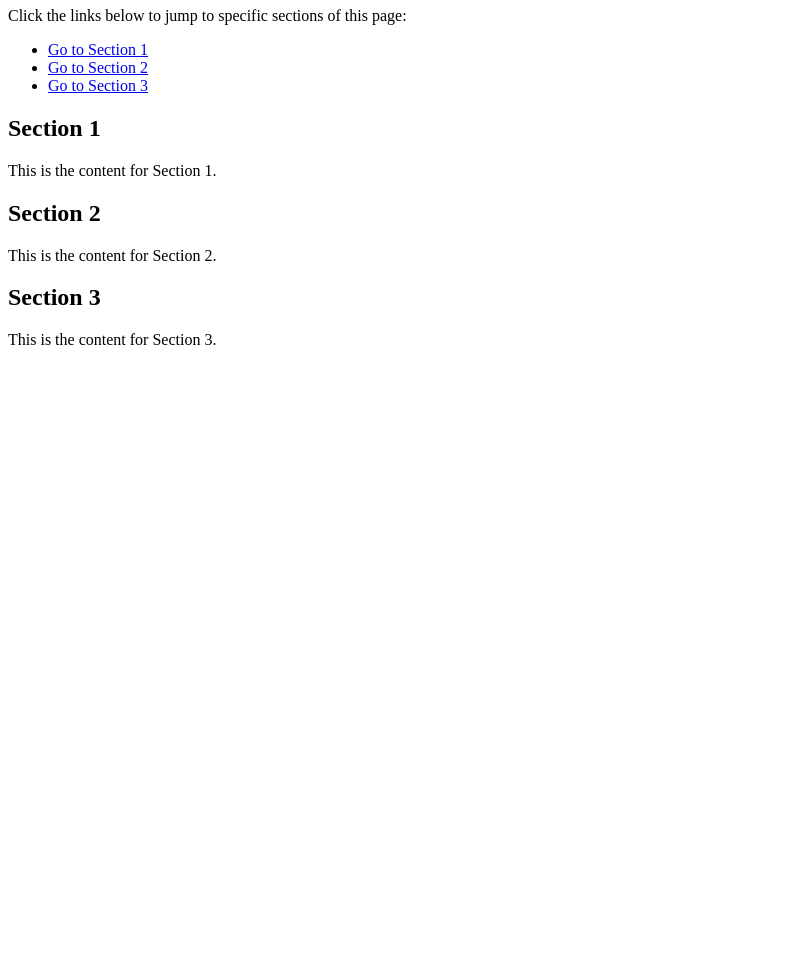
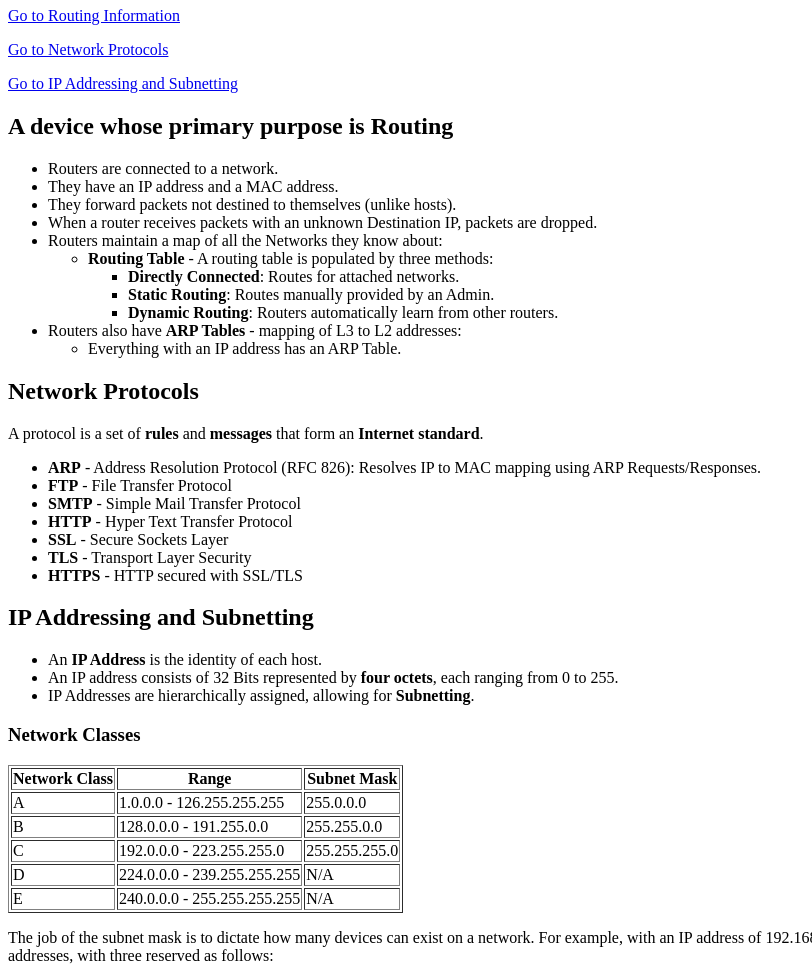
Before and after one commit to hellybrine/web-tech-assign, a plain HTML site: page internal-links.html in a window 1280 px wide. Shown: the part 73-1051 px from the top of the page, without its empty margins (0-812 px from the left). Before the commit the page ends 800 px from the top, so only its background shows below. Drawn offline with Linux system fonts and the light colour scheme.

Commit message:
Update internal-links.html

```diff
--- a/internal-links.html
+++ b/internal-links.html
@@ -3,24 +3,106 @@
 <head>
     <meta charset="UTF-8">
     <meta name="viewport" content="width=device-width, initial-scale=1.0">
-    <title>Internal Links</title>
+    <title>Internal Links Example</title>
 </head>
 <body>
-    <h1>Internal Links Example</h1>
-    <p>Click the links below to jump to specific sections of this page:</p>
-    <ul>
-        <li><a href="#section1">Go to Section 1</a></li>
-        <li><a href="#section2">Go to Section 2</a></li>
-        <li><a href="#section3">Go to Section 3</a></li>
-    </ul>
+    <h1>Networking Basics</h1>
 
-    <h2 id="section1">Section 1</h2>
-    <p>This is the content for Section 1.</p>
+    <!-- Internal Links to Sections -->
+    <nav>
+        <p><a href="#routing-info">Go to Routing Information</a></p>
+        <p><a href="#network-protocols">Go to Network Protocols</a></p>
+        <p><a href="#ip-addressing">Go to IP Addressing and Subnetting</a></p>
+    </nav>
 
-    <h2 id="section2">Section 2</h2>
-    <p>This is the content for Section 2.</p>
+    <!-- Section 1: Routing Information -->
+    <section id="routing-info">
+        <h2>A device whose primary purpose is Routing</h2>
+        <ul>
+            <li>Routers are connected to a network.</li>
+            <li>They have an IP address and a MAC address.</li>
+            <li>They forward packets not destined to themselves (unlike hosts).</li>
+            <li>When a router receives packets with an unknown Destination IP, packets are dropped.</li>
+            <li>Routers maintain a map of all the Networks they know about:</li>
+            <ul>
+                <li><strong>Routing Table</strong> - A routing table is populated by three methods:</li>
+                <ul>
+                    <li><strong>Directly Connected</strong>: Routes for attached networks.</li>
+                    <li><strong>Static Routing</strong>: Routes manually provided by an Admin.</li>
+                    <li><strong>Dynamic Routing</strong>: Routers automatically learn from other routers.</li>
+                </ul>
+            </ul>
+            <li>Routers also have <strong>ARP Tables</strong> - mapping of L3 to L2 addresses:</li>
+            <ul>
+                <li>Everything with an IP address has an ARP Table.</li>
+            </ul>
+        </ul>
+    </section>
 
-    <h2 id="section3">Section 3</h2>
-    <p>This is the content for Section 3.</p>
+    <!-- Section 2: Network Protocols -->
+    <section id="network-protocols">
+        <h2>Network Protocols</h2>
+        <p>A protocol is a set of <strong>rules</strong> and <strong>messages</strong> that form an <strong>Internet standard</strong>.</p>
+        <ul>
+            <li><strong>ARP</strong> - Address Resolution Protocol (RFC 826): Resolves IP to MAC mapping using ARP Requests/Responses.</li>
+            <li><strong>FTP</strong> - File Transfer Protocol</li>
+            <li><strong>SMTP</strong> - Simple Mail Transfer Protocol</li>
+            <li><strong>HTTP</strong> - Hyper Text Transfer Protocol</li>
+            <li><strong>SSL</strong> - Secure Sockets Layer</li>
+            <li><strong>TLS</strong> - Transport Layer Security</li>
+            <li><strong>HTTPS</strong> - HTTP secured with SSL/TLS</li>
+        </ul>
+    </section>
+
+    <!-- Section 3: IP Addressing and Subnetting -->
+    <section id="ip-addressing">
+        <h2>IP Addressing and Subnetting</h2>
+        <ul>
+            <li>An <strong>IP Address</strong> is the identity of each host.</li>
+            <li>An IP address consists of 32 Bits represented by <strong>four octets</strong>, each ranging from 0 to 255.</li>
+            <li>IP Addresses are hierarchically assigned, allowing for <strong>Subnetting</strong>.</li>
+        </ul>
+
+        <h3>Network Classes</h3>
+        <table border="1">
+            <tr>
+                <th>Network Class</th>
+                <th>Range</th>
+                <th>Subnet Mask</th>
+            </tr>
+            <tr>
+                <td>A</td>
+                <td>1.0.0.0 - 126.255.255.255</td>
+                <td>255.0.0.0</td>
+            </tr>
+            <tr>
+                <td>B</td>
+                <td>128.0.0.0 - 191.255.0.0</td>
+                <td>255.255.0.0</td>
+            </tr>
+            <tr>
+                <td>C</td>
+                <td>192.0.0.0 - 223.255.255.0</td>
+                <td>255.255.255.0</td>
+            </tr>
+            <tr>
+                <td>D</td>
+                <td>224.0.0.0 - 239.255.255.255</td>
+                <td>N/A</td>
+            </tr>
+            <tr>
+                <td>E</td>
+                <td>240.0.0.0 - 255.255.255.255</td>
+                <td>N/A</td>
+            </tr>
+        </table>
+
+        <p>The job of the subnet mask is to dictate how many devices can exist on a network. For example, with an IP address of 192.168.1.0 and a subnet mask of 255.255.255.0, we have access to 255 IP addresses, with three reserved as follows:</p>
+        <ul>
+            <li><strong>192.168.1.0</strong>: Network Address</li>
+            <li><strong>192.168.1.1</strong>: Gateway</li>
+            <li><strong>192.168.1.255</strong>: Broadcast Address</li>
+        </ul>
+    </section>
 </body>
 </html>
```
